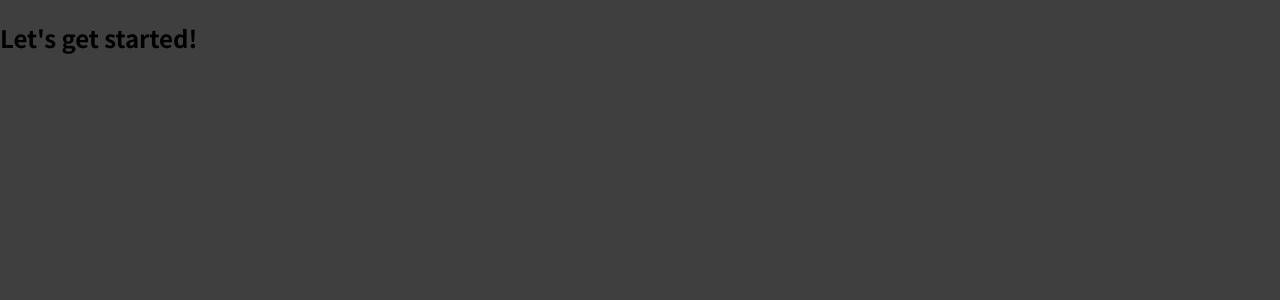
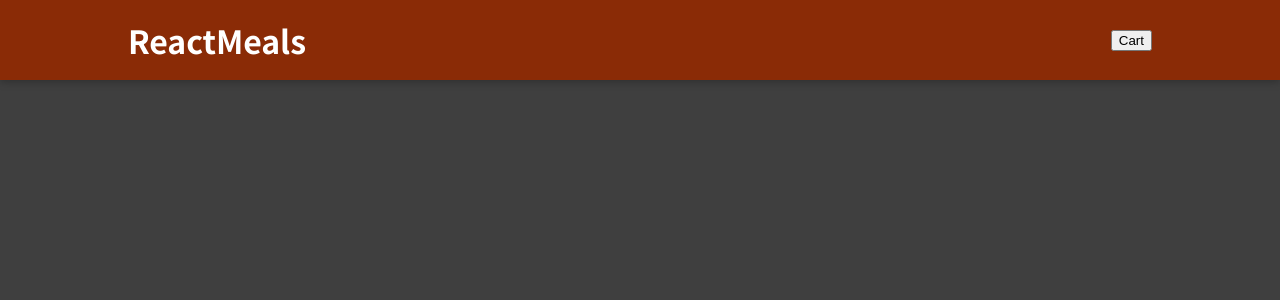
Before and after one commit to najeesimmons/food-order-app, a React (Create React App) app: page / in a window 1280 px wide. Shown: the top 300 px of the page. Built offline with nearby package versions, Linux system fonts and the light colour scheme.

Commit message:
created Header, using in App, troubleshooting image

```diff
--- a/src/App.js
+++ b/src/App.js
@@ -1,8 +1,12 @@
+import { Fragment } from "react";
+
+import Header from "./components/Layout/Header";
+
 function App() {
   return (
-    <div>
-      <h2>Let's get started!</h2>
-    </div>
+    <Fragment>
+      <Header />
+    </Fragment>
   );
 }
 
--- /dev/null
+++ b/src/components/Layout/Header.js
@@ -0,0 +1,18 @@
+import { Fragment } from 'react'
+
+import mealsImage from '../../assets/meals.jpg'
+import classes from './Header.module.css'
+
+const Header = props => {
+    return <Fragment>
+        <header className={classes.header}>
+            <h1>ReactMeals</h1>
+            <button>Cart</button>
+        </header>
+        <div className={classes['main-image']}>
+            <img src={mealsImage} alt="A table full of delicious food"/>
+        </div>
+    </Fragment>
+};
+
+export default Header
--- /dev/null
+++ b/src/components/Layout/Header.module.css
@@ -0,0 +1,29 @@
+.header {
+    position: fixed;
+    top: 0;
+    left: 0;
+    width: 100%;
+    height: 5rem;
+    background-color: #8a2b06;
+    color: white;
+    display: flex;
+    justify-content: space-between;
+    align-items: center;
+    padding: 0 10%;
+    box-shadow: 0 2px 8px rgba(0, 0, 0, 0.25);
+    z-index: 10;
+  }
+
+  .main-image {
+    width: 100%;
+    height: 25rem;
+    z-index: 0;
+    overflow: hidden;
+  }
+
+  .main-image img {
+    width: 110%;
+    height: 100%;
+    object-fit: cover;
+    transform: rotateZ(-5deg) translateY(-4rem) translateX(-1rem);
+  }
```
Also changed, not shown: src/assets/meals.jpg (added).
